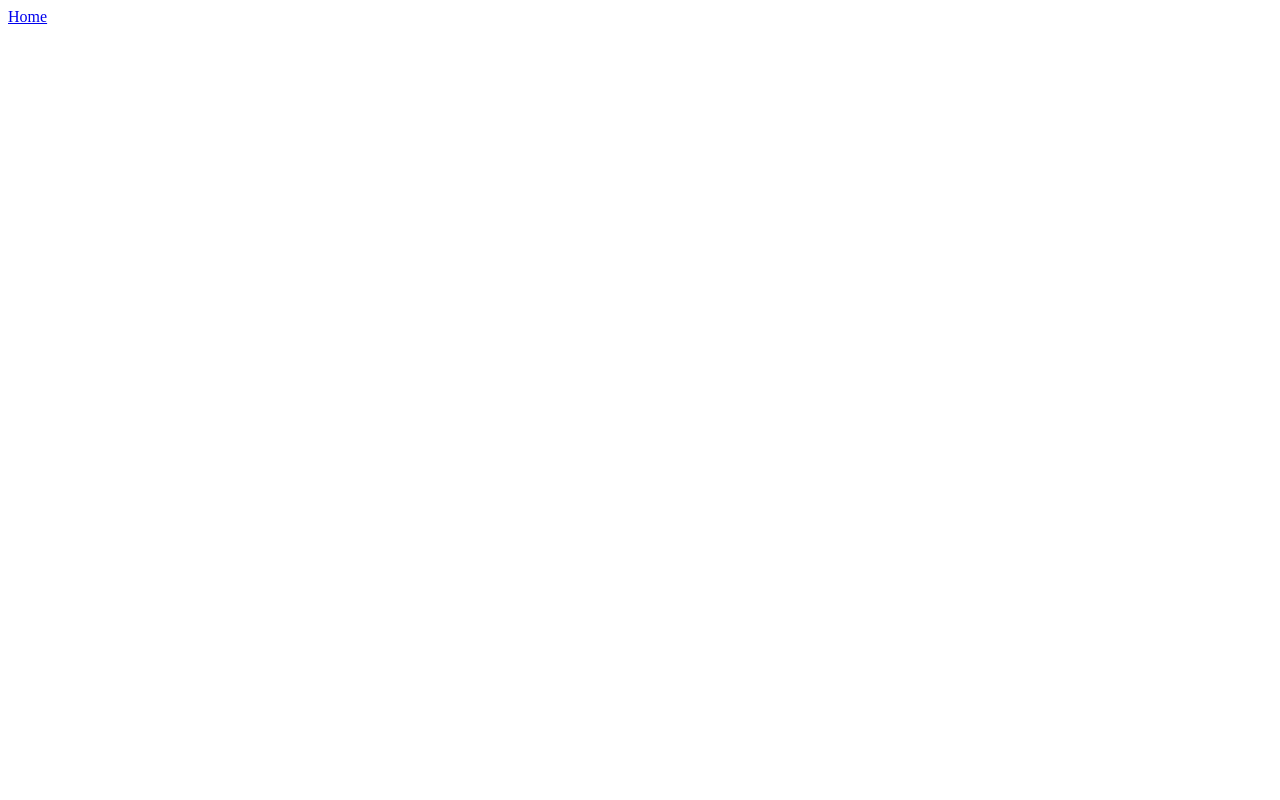
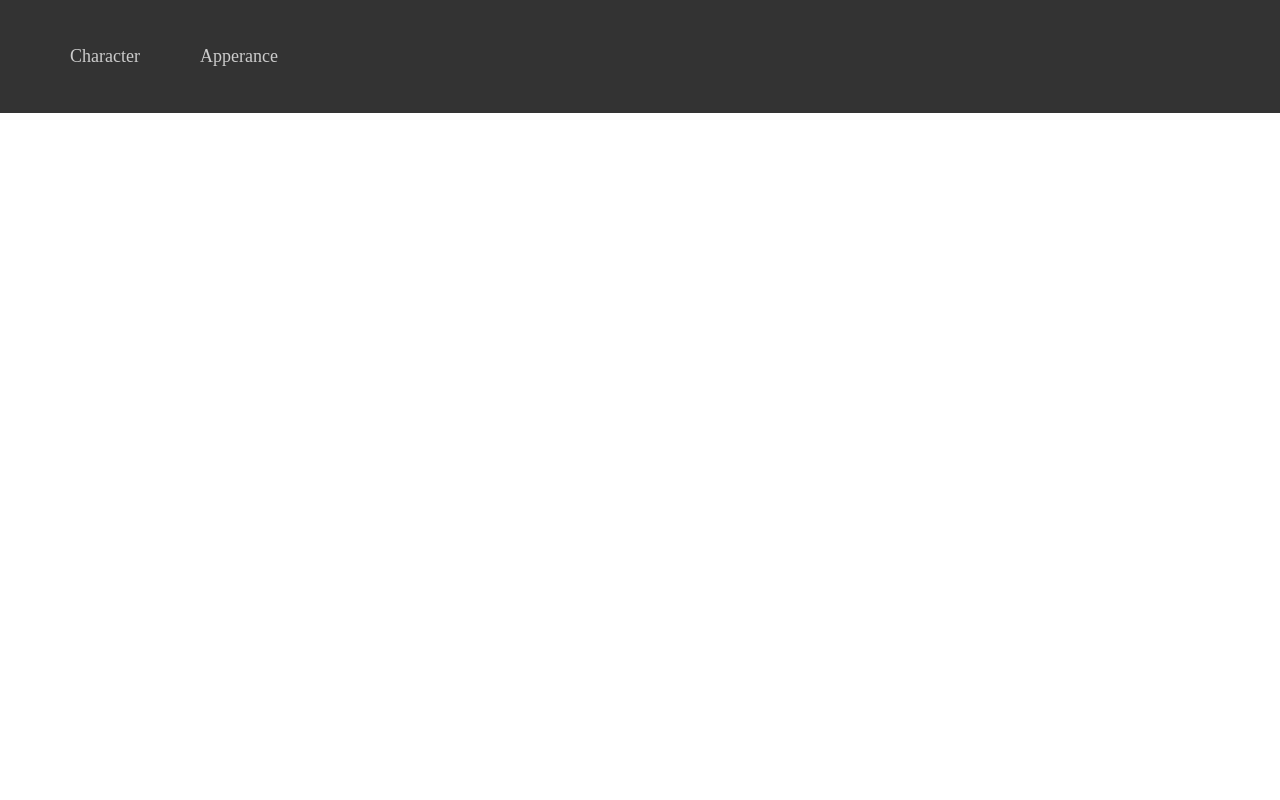
Before and after one commit to AnirvinyaKolli/Fictional-Charachter, a plain HTML site: page index.html in a window 1280 px wide. Shown: the top 800 px of the page. Drawn offline with Linux system fonts and the light colour scheme.

Commit message:
finished styling nav bar

```diff
--- a/index.html
+++ b/index.html
@@ -3,15 +3,20 @@
 <head>
     <meta charset="UTF-8">
     <meta name="viewport" content="width=device-width, initial-scale=1.0">
+    <link rel="stylesheet" type="text/css" href="style.css">
     <title>Sherlock Holmes</title>
 </head>
 <body>
     <nav>
-        <a href="#history">Home</a>
+        <ul>
+            <li><a href="#character">Character</a></li>
+            <li><a href="#appearance">Apperance</a></li>
+        </ul>
     </nav>
 
-    <div id = "history">
-        <p></p>
+    <div id = "character">
+
+        <p>Hey umm this is awesome filler text? </p>
     </div>
 </body>
 </html>
--- a/style.css
+++ b/style.css
@@ -1,17 +1,35 @@
+body, html {
+    margin: 0;
+    padding: 0;
+}
+
 nav {
     background-color: #333;
     color: white;
     display: flex;
     justify-content: space-around;
-    padding: 10px;
+    position: sticky;
+    top: 0;
+    margin-bottom: 2000px;
 }
-nav a {
-    color: rgba(0, 0, 0);
+nav ul {
+    background-color: #333;
+    list-style-type:none;
+    display: flex;
+    width: 100%;
+}
+nav ul li {
+    margin: 10px;
+}
+nav ul li a {
+    color: #ccc;
     text-decoration: none;
     padding: 8px 15px;
-    text-decoration-color: blue;
+    display: block;
+    font-size: 18px;
+    padding: 20px 20px;
 }
-nav a:hover {
-    background-color: #d1d1d16c;
-    border-radius: 4px;
+nav ul li a:hover {
+    background-color: rgba(209, 209, 209, 0.4);
+
 }
```
